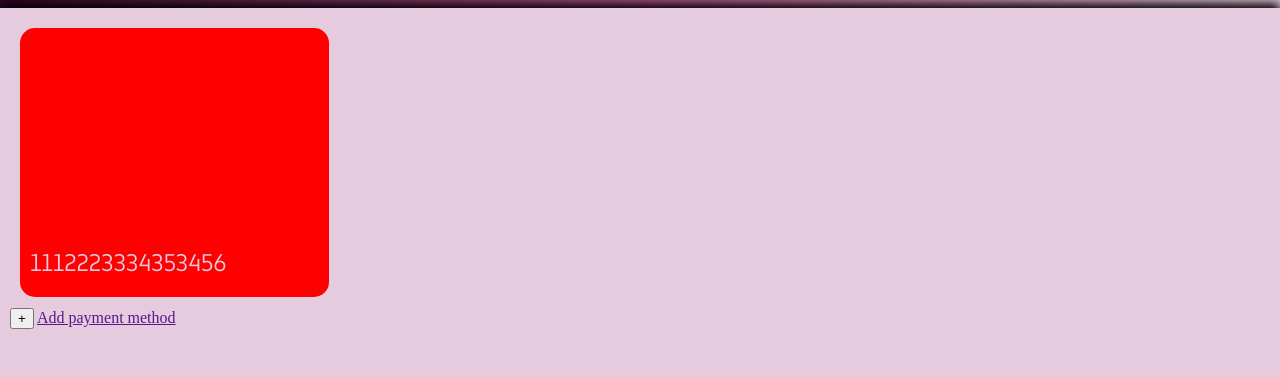
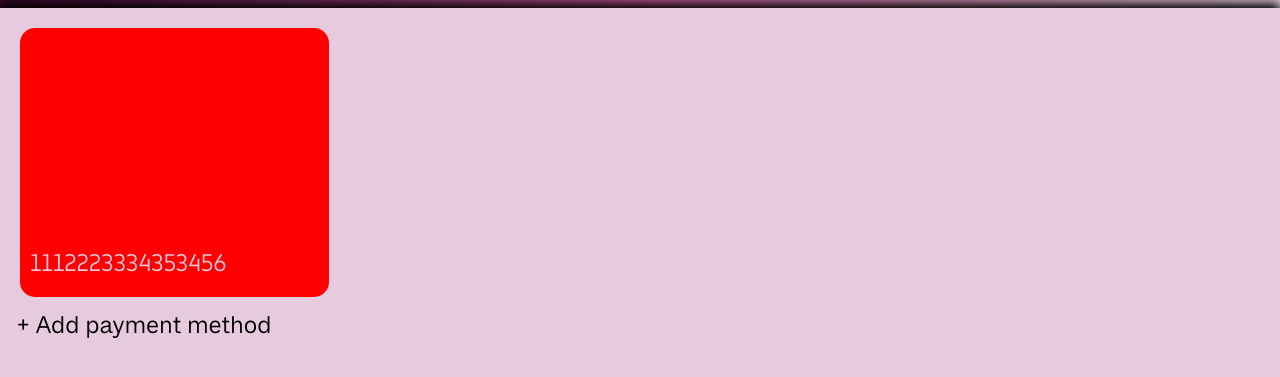
Before and after one commit to SultanVortik/Bank-Cards, a plain HTML site: page account.html in a window 1280 px wide. Shown: the part 415-792 px from the top of the page. Drawn offline with Linux system fonts and the light colour scheme.

Commit message:
feat: add button payment method

```diff
--- a/account.html
+++ b/account.html
@@ -20,8 +20,7 @@
             </div>
         </div>
         <div class="add_card">
-            <button class="add_card__button">+</button>
-            <a href="" class="add_card__button">Add payment method</a>
+            <button class="add_card__button">+ Add payment method</button>
         </div>
     </div>
 </body>
--- a/css/account.css
+++ b/css/account.css
@@ -84,3 +84,22 @@ body::-webkit-scrollbar {
     margin-top: 50px;
     margin-left: 10px;
 }
+
+.add_card__button {
+    background-color: transparent;
+    border: none;
+    font-family: "main-font";
+    font-size: 1.5rem;
+    cursor: pointer;
+    transition: 0.5s;
+}
+
+.add_card__button:hover {
+    transition: 0.5s;
+    text-shadow: 0 0 30px #BE5790;
+}
+
+.add_card__button:active {
+    opacity: 0.7;
+    transition: 0.5s;
+}
```
